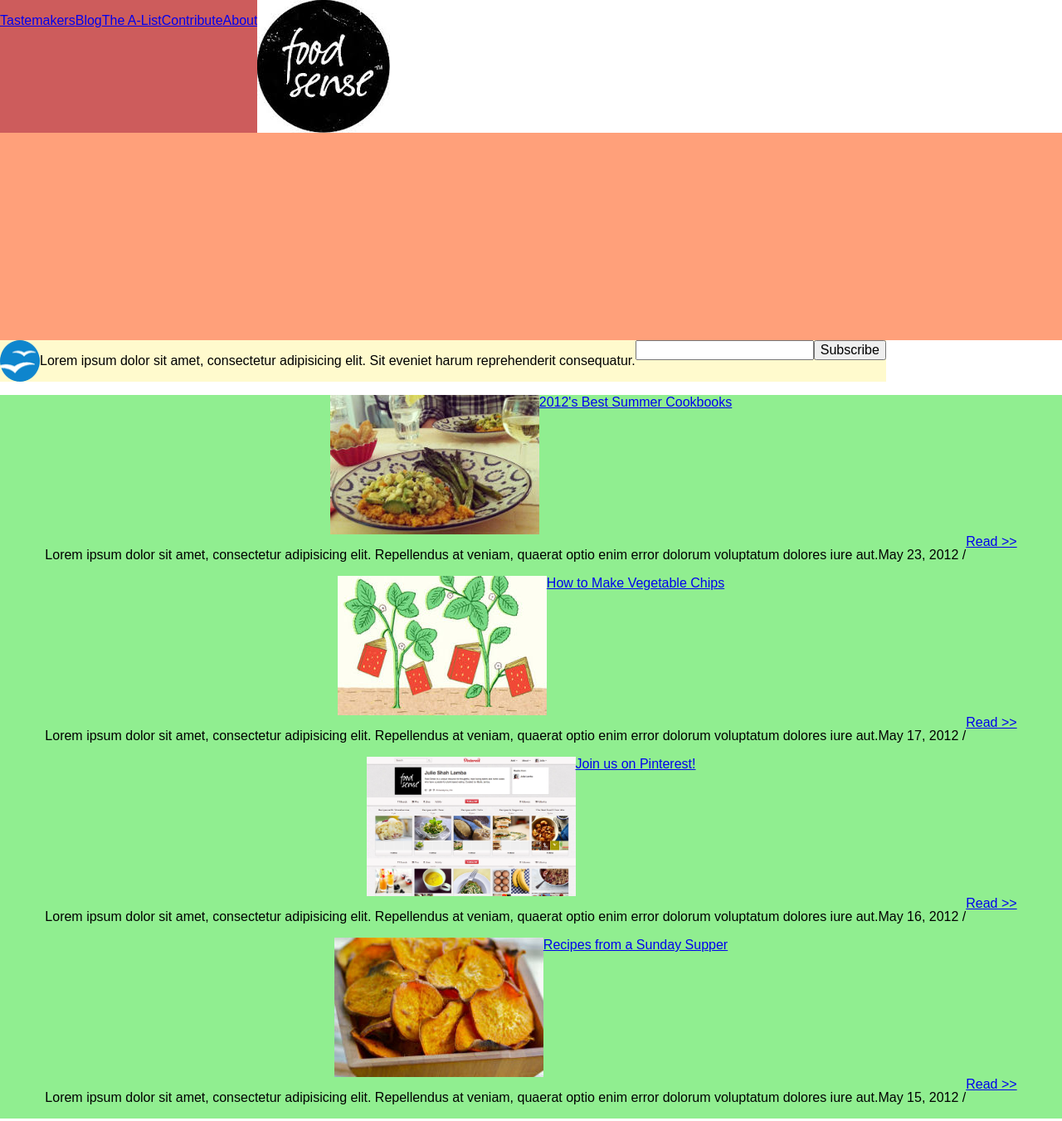
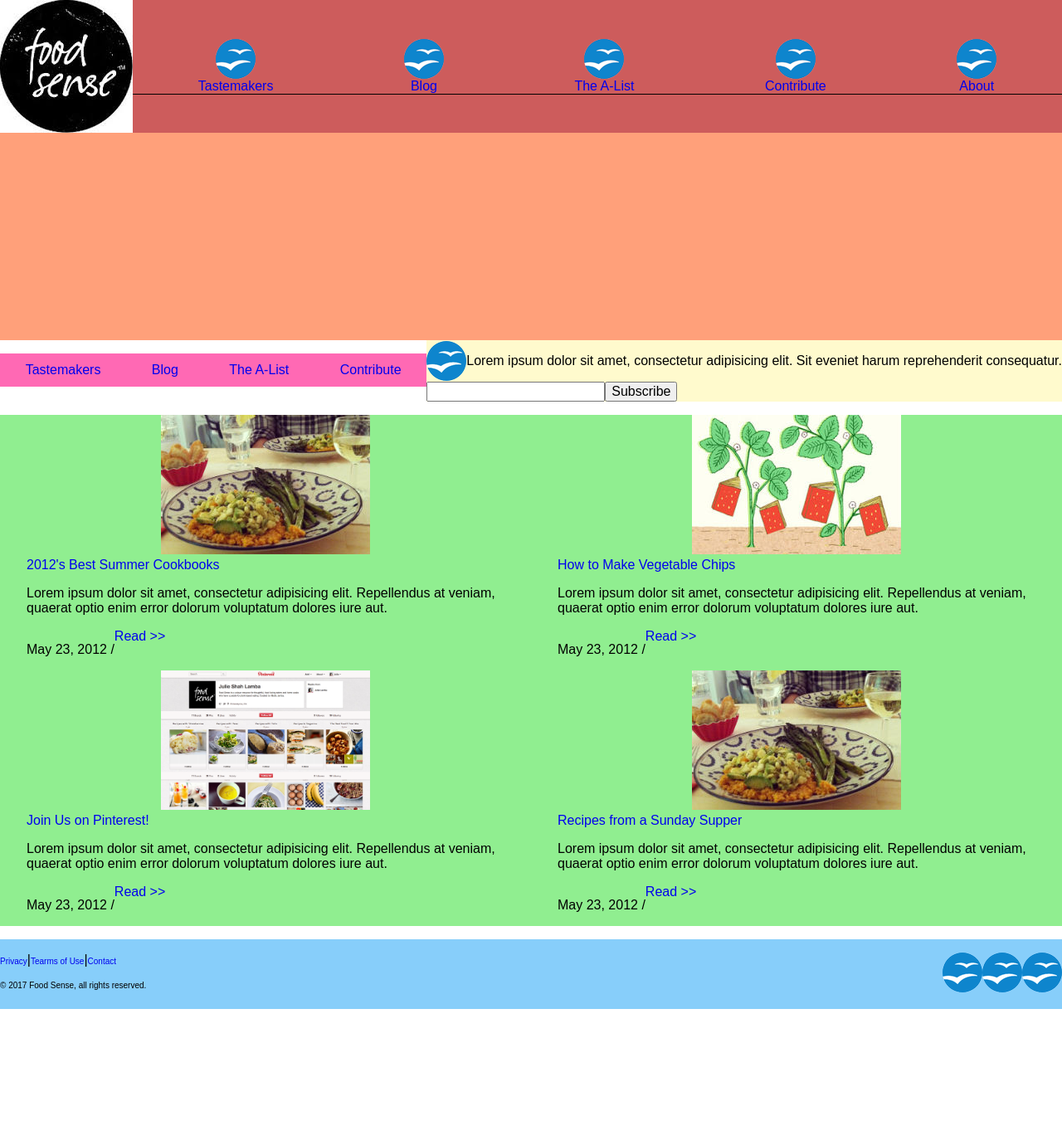
Before and after one commit to Katy-g5/food-sense, a plain HTML site: page index.html in a window 1280 px wide. Shown: the top 1351 px of the page at 83% size. After the commit the page ends 1216 px from the top, so only its background shows below. Drawn offline with Linux system fonts and the light colour scheme.

Commit message:
2 first stages almost done

```diff
--- a/index.html
+++ b/index.html
@@ -8,8 +8,7 @@
 </head>
 <body>
     <main class="container">
-        <nav>
-            <img class="logo" src="img/logo.jpeg" alt="logo">
+        <nav class="navigation">
             <ul class="menuNav">
                 <li><img class="navIcons" src="img/icon.png" alt="icon"><a href="#">Tastemakers</a></li>
                 <li><img class="navIcons" src="img/icon.png" alt="icon"><a href="#">Blog</a></li>
@@ -17,6 +16,7 @@
                 <li><img class="navIcons" src="img/icon.png" alt="icon"><a href="#">Contribute</a></li>
                 <li><img class="navIcons" src="img/icon.png" alt="icon"><a href="#">About</a></li>
             </ul>
+            <img class="navigation__logo" src="img/logo.jpeg" alt="logo">
             <div class="social">
                 <h2>Latest Tweet</h2>
                 <a href="#"><a href="#">Join the conversation</a>
@@ -28,54 +28,76 @@
             </div>
         </nav>
         <div class="bg"></div>
-        <ul class="bgTags">
+        <ul class="tags">
                 <li><a href="#">Tastemakers</a></li>
                 <li><a href="#">Blog</a></li>
                 <li><a href="#">The A-List</a></li>
                 <li><a href="#">Contribute</a></li>
         </ul>
         <div class="subscribe">
+           <div class="subscribeText">
             <img class="subIcon" src="img/icon.png" alt="icon">
             <p class="subPara">Lorem ipsum dolor sit amet, consectetur adipisicing elit. Sit eveniet harum reprehenderit consequatur.</p>
+            </div>
             <form><input type="text"><button type="button">Subscribe</button></form>
                 </div>
                 <div class="web">
             <ul class="elements">
-                <li><img src="img/picOne.jpg" alt="one"><a class="headlines" href="#">2012's Best Summer Cookbooks</a>
+                <li>
+                    <div class="pictures"><img class="foodImg" src="img/picOne.jpg" alt="one"></div>
+                    <div class="underImgText">
+                        <a class="headlines" href="#">2012's Best Summer Cookbooks</a>
                         <p class="content">Lorem ipsum dolor sit amet, consectetur adipisicing elit. Repellendus at veniam, quaerat optio enim error dolorum voluptatum dolores iure aut.</p>
                         <p class="date">May 23, 2012 /</p>
                         <a class="read" href="#">Read >></a>
+                    </div>
                 </li>
-                <li><img src="img/picTwo.jpg" alt="two"><a class="headlines" href="#">How to Make Vegetable Chips</a>
+                <li>
+                    <div class="pictures"><img class="foodImg" src="img/picTwo.jpg" alt="one"></div>
+                    <div class="underImgText">
+                        <a class="headlines" href="#">How to Make Vegetable Chips</a>
                         <p class="content">Lorem ipsum dolor sit amet, consectetur adipisicing elit. Repellendus at veniam, quaerat optio enim error dolorum voluptatum dolores iure aut.</p>
-                <p class="date">May 17, 2012 /</p>
+                        <p class="date">May 23, 2012 /</p>
                         <a class="read" href="#">Read >></a>
+                    </div>
                 </li>
-                <li><img src="img/picThree.png" alt="three"><a class="headlines" href="#">Join us on Pinterest!</a>
+                <li>
+                    <div class="pictures"><img class="foodImg" src="img/picThree.png" alt="one"></div>
+                    <div class="underImgText">
+                        <a class="headlines" href="#">Join Us on Pinterest!</a>
                         <p class="content">Lorem ipsum dolor sit amet, consectetur adipisicing elit. Repellendus at veniam, quaerat optio enim error dolorum voluptatum dolores iure aut.</p>
-                <p class="date">May 16, 2012 /</p>
+                        <p class="date">May 23, 2012 /</p>
                         <a class="read" href="#">Read >></a>
+                    </div>
                 </li>
-                <li><img src="img/picFour.jpg" alt="four"><a class="headlines" href="#">Recipes from a Sunday Supper</a>
+                <li>
+                    <div class="pictures"><img class="foodImg" src="img/picOne.jpg" alt="one"></div>
+                    <div class="underImgText">
+                        <a class="headlines" href="#">Recipes from a Sunday Supper</a>
                         <p class="content">Lorem ipsum dolor sit amet, consectetur adipisicing elit. Repellendus at veniam, quaerat optio enim error dolorum voluptatum dolores iure aut.</p>
-                <p class="date">May 15, 2012 /</p>
+                        <p class="date">May 23, 2012 /</p>
                         <a class="read" href="#">Read >></a>
+                    </div>
                 </li>
             </ul>
                 </div>
     </main>
     <footer>
+       <div class="footerText">
         <ul class="footerMenu">
             <li><a href="#">Privacy</a>|</li>
             <li><a href="#">Tearms of Use</a>|</li>
             <li><a href="#">Contact</a></li>
         </ul>
         <p class="copywrite">© 2017 Food Sense, all rights reserved.</p>
+        </div>
+        <div class="footerPictures">
         <ul class="socialIcons">
             <li><a href="#"><img class="footerSocials" src="img/icon.png" alt="mediaIcon"></a></li>
             <li><a href="#"><img class="footerSocials" src="img/icon.png" alt="mediaIcon"></a></li>
             <li><a href="#"><img class="footerSocials" src="img/icon.png" alt="mediaIcon"></a></li>
         </ul>
+        </div>
     </footer>
 </body>
 </html>
--- a/style.css
+++ b/style.css
@@ -1,27 +1,54 @@
+/*--------------general rules--------------*/
+
 ul{
     list-style-type: none;
     padding: 0;
 }
 
-nav{
+a{
+    text-decoration: none;
+}
+
+/*----------------------------------------*/
+
+.container{
+    display: flex;
+    flex-wrap: wrap;
+}
+
+
+/*--------------navigation area---------------*/
+
+.navigation{
     background-color: indianred;
     display: flex;
     flex-wrap: wrap;
     justify-content: center;
 }
 
+.navigation__logo{
+    width: 160px;
+    height: 160px;
+}
+
 .navIcons{
+    display: none;
+    width: 48px;
+    height: 48px;
+}
+
+.menuNav{
+    display: flex;
+    flex-grow: 1;
+    justify-content: space-around;
+    border-bottom: 1px solid black;
+}
+
+.social{
     display: none;
 }
 
-.bgTags{
-    display: none;
-}
-
-.container{
-    display: flex;
-    flex-wrap: wrap;
-}
+/*-----------background image------------*/
 
 .bg{
     background-color: lightsalmon;
@@ -29,48 +56,72 @@ nav{
     flex-basis: 100vw;
 }
 
-.menuNav{
-    display: flex;
-    align-items: space-around;
-    order: -1;
-}
-
-.social{
+.tags{
     display: none;
 }
 
+/*-----------subscribe area------------*/
+
 .subscribe{
     display: flex;
-    flex-wrap: wrap;
+    flex-direction: column;
     background-color: lemonchiffon;
 }
+.subIcon{
+    width: 48px;
+    height: 48px;
+}
+
+.subscribeText{
+    display: flex;
+    align-items: center;
+}
+
+/*-----------all content here------------*/
 
 .elements{
     background-color: lightgreen;
+    display: flex;
+    flex-wrap: wrap;
+    justify-content: center;
 }
 
 .web .elements li{
     display: flex;
+    flex-direction: column;
+    align-items: center;
+}
+
+.foodImg{
+    height: 168px;
+    width: 252px;
+}
+
+.underImgText{
+    display: flex;
     flex-wrap: wrap;
-    justify-content: center;
+}
 
-}
+/*-----------footer------------*/
 
 footer{
     display: flex;
     flex-wrap: wrap;
-    flex-direction: column;
     background-color: lightskyblue;
+    justify-content: space-between;
 }
 
 .footerMenu{
     display: flex;
-    flex-basis: 40%;
 }
 
 .socialIcons{
     display: flex;
-    flex-basis: 40%;
+}
+
+.footerSocials{
+    width: 48px;
+    height: 48px;
 }
 
 footer .footerMenu li a{
@@ -79,5 +130,64 @@ footer .footerMenu li a{
 
 footer p.copywrite{
     font-size: 10px;
-    flex-basis: 40%;
 }
+
+/*----------------------switch 530px-----------------------*/
+
+@media all and (min-width: 530px) {
+
+/*--------------navigation area---------------*/
+
+    .navigation{
+        flex-grow: 1;
+        flex-direction: row-reverse;
+        align-items: center;
+
+    }
+
+/*--------------all content here---------------*/
+
+    .elements{
+        flex-wrap: wrap;
+        justify-content: space-around;
+    }
+
+    .elements li{
+        flex-basis: 45%;
+    }
+
+}
+
+
+/*----------------------switch 770px-----------------------*/
+
+@media all and (min-width: 770px) {
+
+    /*--------------navigation area---------------*/
+
+    .navIcons{
+        display: flex;
+    }
+
+    .container .navigation .menuNav li{
+        display: flex;
+        flex-direction: column;
+        align-items: center;
+    }
+
+    /*--------------background image---------------*/
+
+    .tags{
+        display: flex;
+        flex-grow:1;
+        justify-content: space-around;
+        background-color: hotpink;
+        height: 40px;
+        align-items: center;
+    }
+
+    /*--------------subscribe area---------------*/
+
+
+
+}
```
Also changed, not shown: 1 other file. Lines whose indentation alone changed are shown as unchanged.
